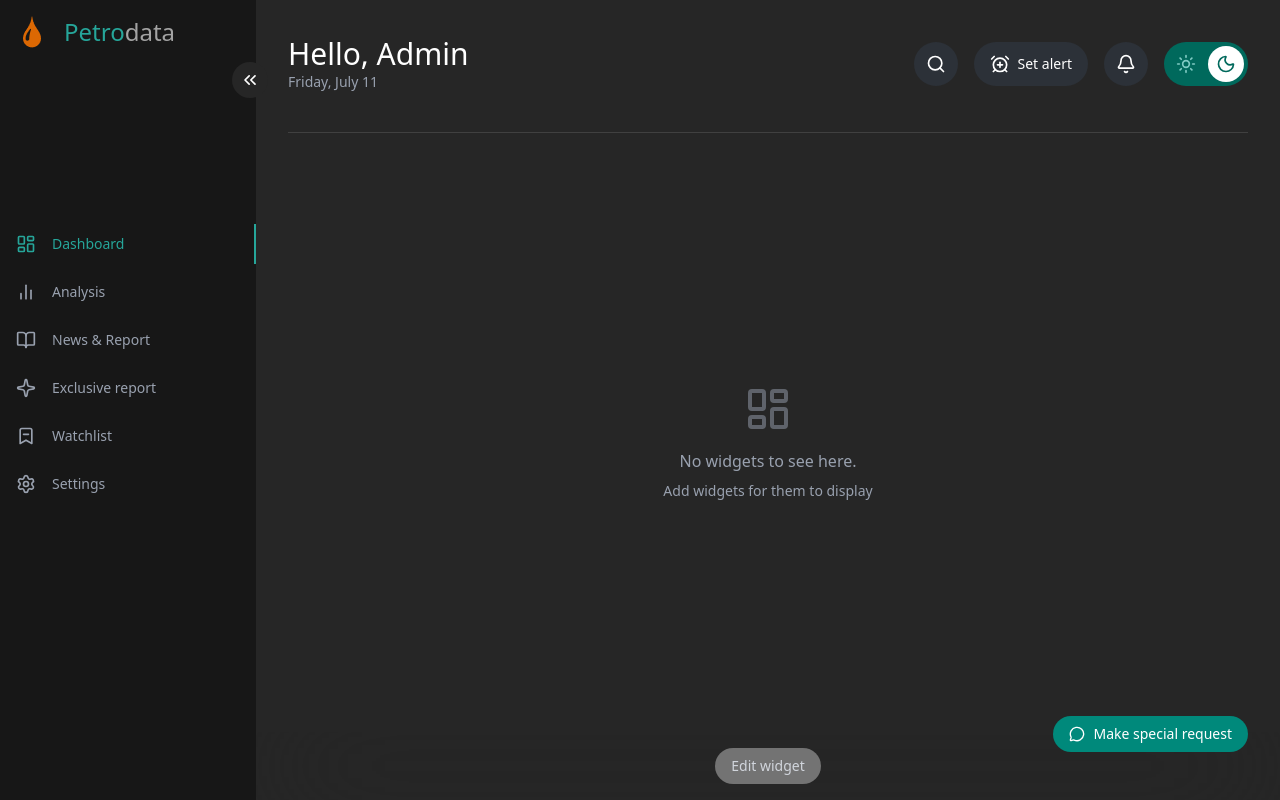
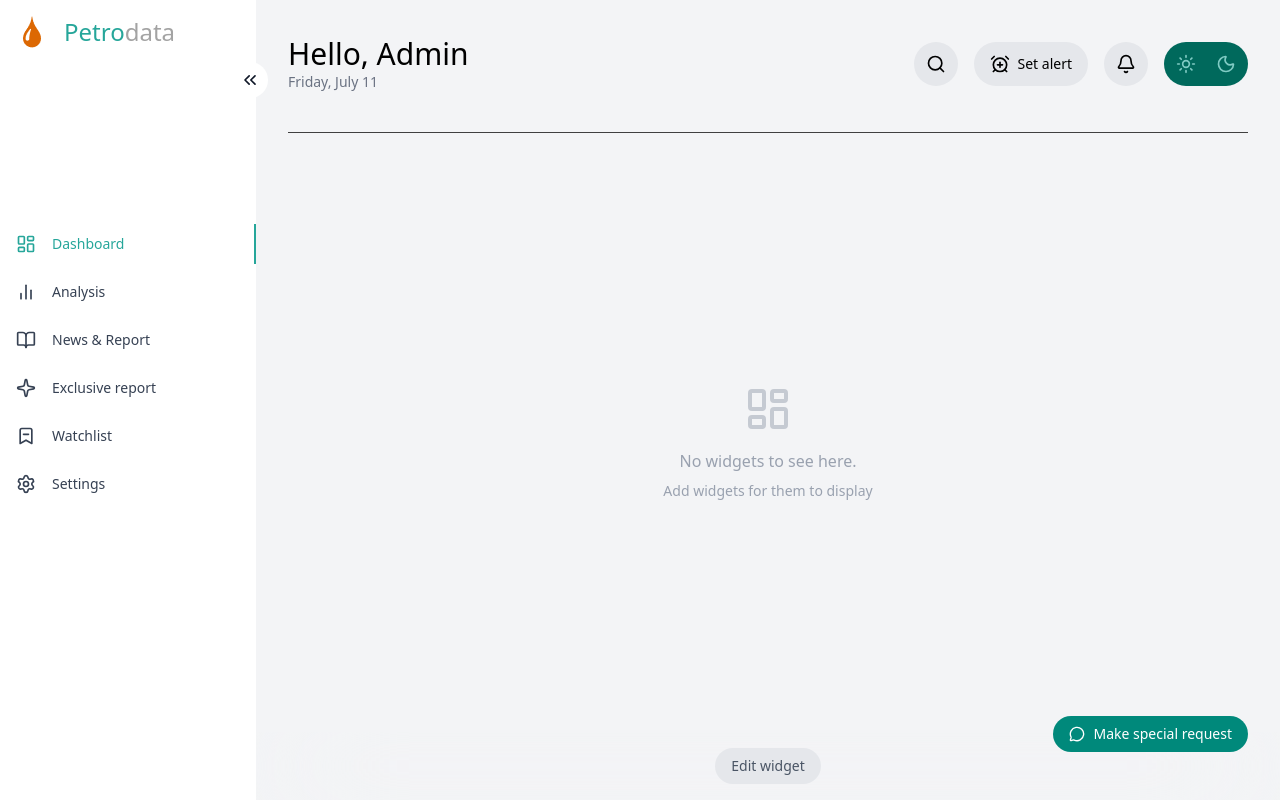
Before and after one commit to SanDiego2049/petrodata, a React (Vite) app: page / in a window 1280 px wide. Built offline with nearby package versions, Linux system fonts and the light colour scheme.

Commit message:
Few changes

```diff
--- a/src/App.jsx
+++ b/src/App.jsx
@@ -3,10 +3,12 @@ import Dashboard from "./pages/Dashboard";
 import WidgetsConfiguration from "./pages/WidgetsConfiguration";
 import NotFound from "./pages/NotFound";
 import { WidgetsProvider } from "./contexts/WidgetContext";
+import { ThemeProvider } from "./contexts/ThemeContext";
 
 const App = () => {
   return (
     <>
+      <ThemeProvider>
         <WidgetsProvider>
           <Routes>
             <Route path="/" element={<Dashboard />} />
@@ -14,6 +16,7 @@ const App = () => {
             <Route path="*" element={<NotFound />} />
           </Routes>
         </WidgetsProvider>
+      </ThemeProvider>
     </>
   );
 };
--- /dev/null
+++ b/src/contexts/ThemeContext.jsx
@@ -0,0 +1,36 @@
+import { createContext, useContext, useEffect, useState } from "react";
+
+const ThemeContext = createContext();
+
+export const ThemeProvider = ({ children }) => {
+  const [theme, setTheme] = useState("light");
+
+  useEffect(() => {
+    const storedTheme = localStorage.getItem("theme") || "light";
+    setTheme(storedTheme);
+    if (storedTheme === "dark") {
+      document.documentElement.classList.add("dark");
+    } else {
+      document.documentElement.classList.remove("dark");
+    }
+  }, []);
+
+  const toggleTheme = () => {
+    const newTheme = theme === "dark" ? "light" : "dark";
+    setTheme(newTheme);
+    localStorage.setItem("theme", newTheme);
+    if (newTheme === "dark") {
+      document.documentElement.classList.add("dark");
+    } else {
+      document.documentElement.classList.remove("dark");
+    }
+  };
+
+  return (
+    <ThemeContext.Provider value={{ theme, toggleTheme }}>
+      {children}
+    </ThemeContext.Provider>
+  );
+};
+
+export const useTheme = () => useContext(ThemeContext);
--- a/src/index.css
+++ b/src/index.css
@@ -1 +1,6 @@
 @import "tailwindcss";
+@custom-variant dark (&:where(.dark, .dark *));
+
+html {
+  transition: background-color 0.3s, color 0.3s;
+}
--- a/src/pages/Dashboard.jsx
+++ b/src/pages/Dashboard.jsx
@@ -4,11 +4,10 @@ import Sidebar from "../components/dashboard/Sidebar";
 import { MessageCircle, Menu, LayoutDashboard } from "lucide-react";
 import { useNavigate } from "react-router";
 import { useWidgets } from "../contexts/WidgetContext";
-import allWidgets from "../components/allWidgets"; // map of all components
+import allWidgets from "../components/allWidgets";
 
 const Dashboard = () => {
   const navigate = useNavigate();
-  const [darkMode, setDarkMode] = useState(true);
   const [isCollapsed, setIsCollapsed] = useState(false);
   const [isMobileOpen, setIsMobileOpen] = useState(false);
   const [isModalOpen, setIsModalOpen] = useState(false);
@@ -23,25 +22,9 @@ const Dashboard = () => {
     setIsModalOpen(true);
   };
 
-  const getColSpan = (size) => {
-    switch (size) {
-      case "large":
-        return "md:col-span-12";
-      case "medium":
-        return "md:col-span-6";
-      default:
-        return "md:col-span-4";
-    }
-  };
-
   return (
-    <div
-      className={`flex h-screen ${
-        darkMode ? "bg-[#262626] text-white" : "bg-gray-100 text-black"
-      }`}
-    >
+    <div className="flex h-screen bg-gray-100 text-black dark:bg-[#262626] dark:text-white">
       <Sidebar
-        darkMode={darkMode}
         isCollapsed={isCollapsed}
         setIsCollapsed={setIsCollapsed}
         isMobileOpen={isMobileOpen}
@@ -54,36 +37,13 @@ const Dashboard = () => {
           onClick={() => setIsMobileOpen(true)}
           aria-label="Open sidebar menu"
         >
-          <Menu size={24} className={darkMode ? "text-white" : "text-black"} />
+          <Menu size={24} className="text-black dark:text-white" />
         </button>
 
-        <Header
-          darkMode={darkMode}
-          setDarkMode={setDarkMode}
-          onSetAlertClick={handleSetAlertClick}
-        />
+        <Header onSetAlertClick={handleSetAlertClick} />
 
         {/* MAIN WIDGET DISPLAY */}
-        <main
-          style={{
-            "&::-webkit-scrollbar": {
-              width: "6px",
-            },
-            "&::-webkit-scrollbar-track": {
-              background: "transparent",
-            },
-            "&::-webkit-scrollbar-thumb": {
-              background: "#262626",
-              borderRadius: "4px",
-            },
-            "&::-webkit-scrollbar-thumb:hover": {
-              background: "#404040",
-            },
-            scrollbarWidth: "thin",
-            scrollbarColor: "#262626 #333",
-          }}
-          className="flex-1 overflow-y-auto p-6"
-        >
+        <main className="flex-1 overflow-y-auto p-6 scrollbar-thin scrollbar-thumb-[#262626] scrollbar-track-transparent">
           {selectedWidgets.length === 0 ? (
             <div className="mt-auto h-full flex items-center justify-center">
               <div className="text-center text-gray-400">
@@ -113,7 +73,7 @@ const Dashboard = () => {
                     colSpanClass = "col-span-12 md:col-span-4";
 
                   return (
-                    <div key={widgetId} className={`${colSpanClass}`}>
+                    <div key={widgetId} className={colSpanClass}>
                       <WidgetComponent size={size} />
                     </div>
                   );
@@ -124,51 +84,53 @@ const Dashboard = () => {
         </main>
 
         {/* EDIT WIDGET BUTTON */}
-        <span className="bg-transparent backdrop-blur-3xl">
+        <div className="bg-transparent backdrop-blur-3xl">
           <div className="py-4 flex justify-center items-center">
             <button
               onClick={handleWidgetsEdit}
-              className={`px-4 py-2 rounded-full cursor-pointer text-sm ${
-                darkMode
-                  ? "bg-[#737373] text-gray-300 hover:bg-[#2C3138]"
-                  : "bg-gray-200 text-gray-600 hover:bg-gray-300"
-              } flex items-center space-x-2`}
+              className="
+                px-4 py-2 rounded-full cursor-pointer text-sm
+                bg-gray-200 text-gray-600 hover:bg-gray-300
+                dark:bg-[#737373] dark:text-gray-300 dark:hover:bg-[#2C3138]
+                flex items-center space-x-2
+              "
             >
               <span>Edit widget</span>
             </button>
           </div>
 
           <button
-            className={`absolute bottom-4 right-4 z-10
-            flex items-center sm:space-x-2 rounded-full
-            bg-[#00897B] text-white hover:bg-teal-700
-            px-3 py-3 sm:px-4 sm:py-2 sm:text-sm
-            md:bottom-12 md:right-8 md:px-4 md:py-2 md:text-sm`}
+            className="
+              absolute bottom-4 right-4 z-10 flex items-center sm:space-x-2
+              rounded-full bg-[#00897B] text-white hover:bg-teal-700
+              px-3 py-3 sm:px-4 sm:py-2 sm:text-sm
+              md:bottom-12 md:right-8 md:px-4 md:py-2 md:text-sm
+            "
           >
             <MessageCircle className="w-6 h-6 sm:w-4 sm:h-4" />
             <span className="hidden sm:inline">Make special request</span>
           </button>
-        </span>
+        </div>
 
         {/* SET ALERT MODAL */}
         {isModalOpen && (
           <div className="fixed inset-0 bg-[#3a3a3a] bg-opacity-80 flex justify-center items-center z-50">
-            <div className="bg-[#262626] p-6 rounded-3xl shadow-lg w-96">
-              <h2 className="text-xl font-semibold mb-6 text-white">
+            <div className="bg-white dark:bg-[#262626] p-6 rounded-3xl shadow-lg w-96">
+              <h2 className="text-xl font-semibold mb-6 text-black dark:text-white">
                 Set Alert
               </h2>
               <div className="space-y-4">
                 <input
                   type="text"
                   placeholder="Enter price"
-                  className="w-full p-2 bg-[#333] text-white rounded-full border border-gray-600"
+                  className="w-full p-2 bg-gray-100 dark:bg-[#333] text-black dark:text-white rounded-full border border-gray-300 dark:border-gray-600"
                 />
                 <input
                   type="text"
                   placeholder="Condition"
-                  className="w-full p-2 bg-[#333] text-white rounded-full border border-gray-600"
+                  className="w-full p-2 bg-gray-100 dark:bg-[#333] text-black dark:text-white rounded-full border border-gray-300 dark:border-gray-600"
                 />
-                <select className="w-full p-2 text-sm bg-[#333] text-white rounded-full border border-gray-600">
+                <select className="w-full p-2 text-sm bg-gray-100 dark:bg-[#333] text-black dark:text-white rounded-full border border-gray-300 dark:border-gray-600">
                   <option value="email">Email</option>
                   <option value="sms">SMS</option>
                 </select>
@@ -176,7 +138,7 @@ const Dashboard = () => {
               <div className="flex justify-center mt-6 gap-4">
                 <button
                   onClick={() => setIsModalOpen(false)}
-                  className="px-4 py-2 bg-gray-500 w-full text-white rounded-full hover:bg-gray-600"
+                  className="px-4 py-2 bg-gray-300 dark:bg-gray-500 text-black dark:text-white w-full rounded-full hover:bg-gray-400 dark:hover:bg-gray-600"
                 >
                   Cancel
                 </button>
@@ -191,4 +153,5 @@ const Dashboard = () => {
     </div>
   );
 };
+
 export default Dashboard;
```
Also changed, not shown: src/pages/WidgetsConfiguration.jsx (+14 -22 lines), src/data/data.json, src/data/depotData.json, src/data/reportData.json (line endings or trailing spaces). Lines whose indentation alone changed are shown as unchanged.
